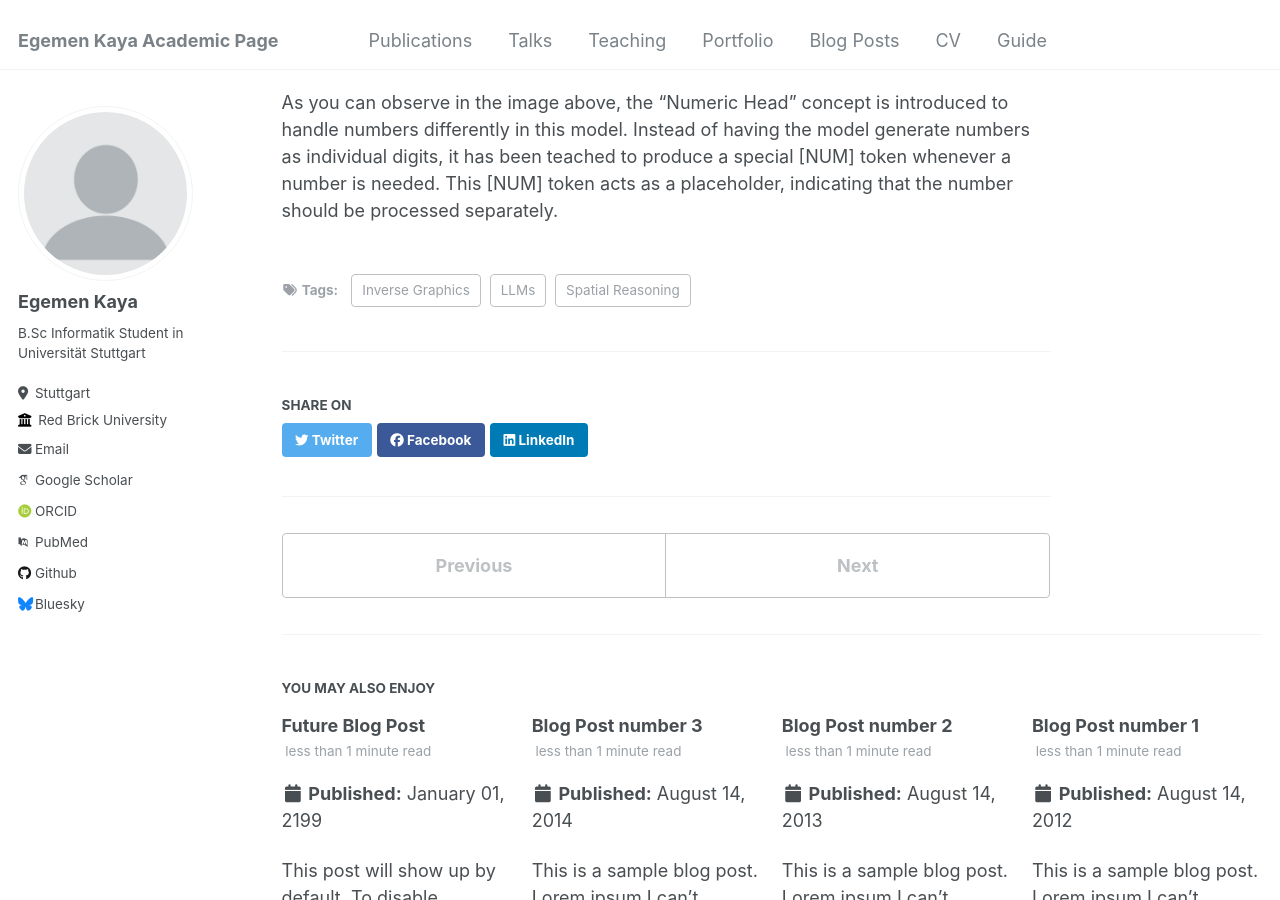
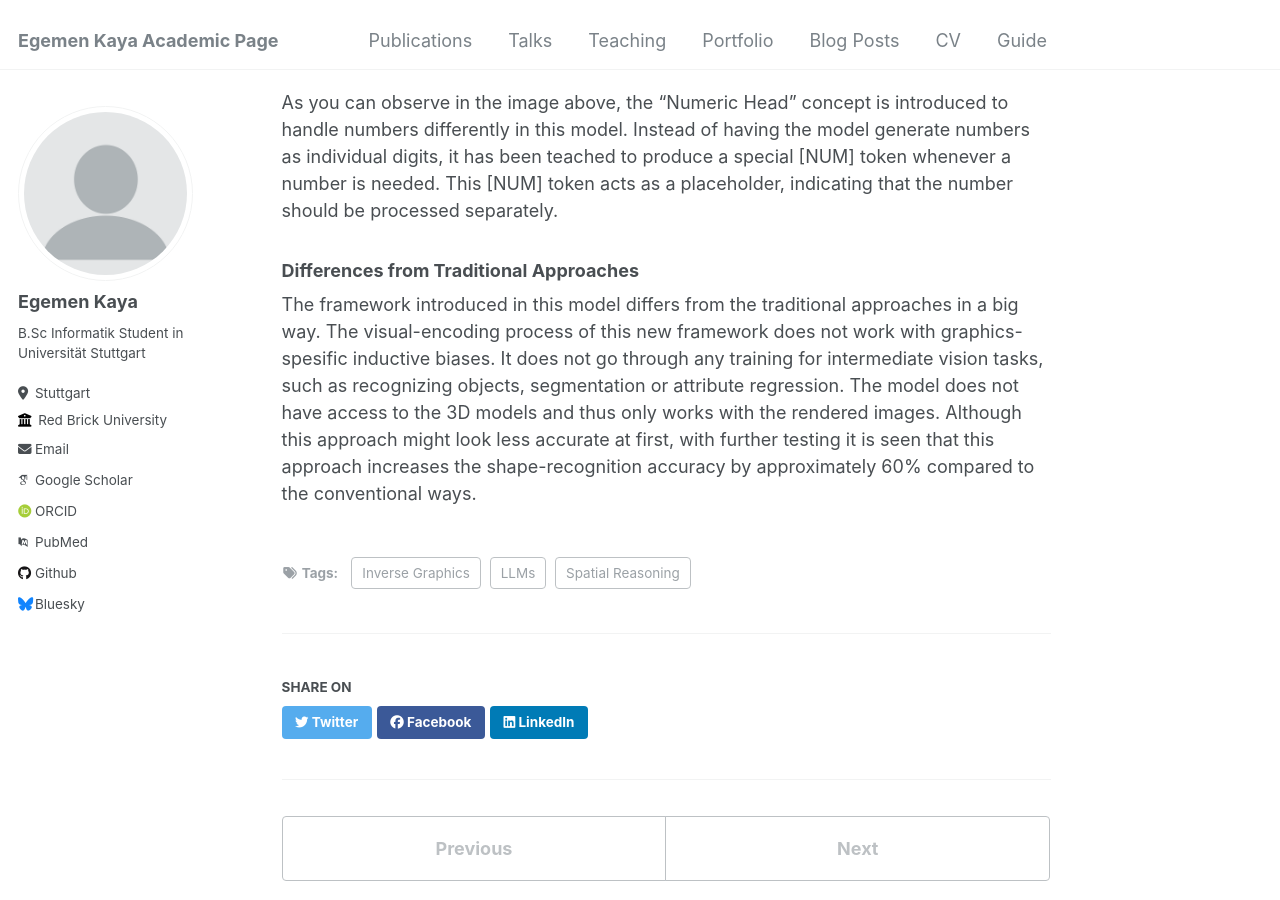
Before and after one commit to egemeenkaya/egemeenkaya.github.io, a Jekyll site: the page built from _posts/2015-08-14-blog-post-4.md, in a window 1280 px wide and 900 px high, scrolled down 3464 px. Built offline with Jekyll 4.4.1, drawn with Linux system fonts in a browser that asks for light colours; some web fonts are replaced.

Commit message:
Update 2015-08-14-blog-post-4.md

```diff
--- a/_posts/2015-08-14-blog-post-4.md
+++ b/_posts/2015-08-14-blog-post-4.md
@@ -52,3 +52,7 @@ Where s_i represents the ith token.
 <img src="/images/numerichead.png" alt="numerichead" align="center" width="600"/>
 
 As you can observe in the image above, the "Numeric Head" concept is introduced to handle numbers differently in this model. Instead of having the model generate numbers as individual digits, it has been teached to produce a special [NUM] token whenever a number is needed. This [NUM] token acts as a placeholder, indicating that the number should be processed separately.
+
+<h3 id="differences">Differences from Traditional Approaches</h3>
+
+The framework introduced in this model differs from the traditional approaches in a big way. The visual-encoding process of this new framework does not work with graphics-spesific inductive biases. It does not go through any training for intermediate vision tasks, such as recognizing objects, segmentation or attribute regression. The model does not have access to the 3D models and thus only works with the rendered images. Although this approach might look less accurate at first, with further testing it is seen that this approach increases the shape-recognition accuracy by approximately 60% compared to the conventional ways.
```
